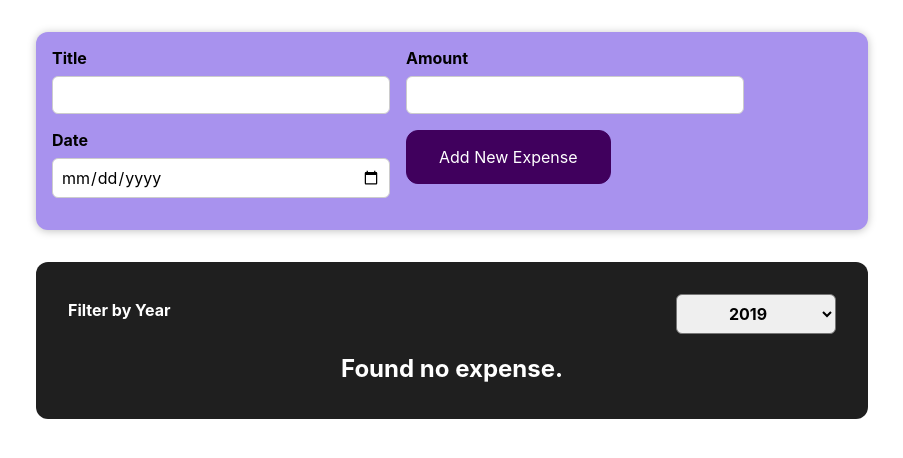
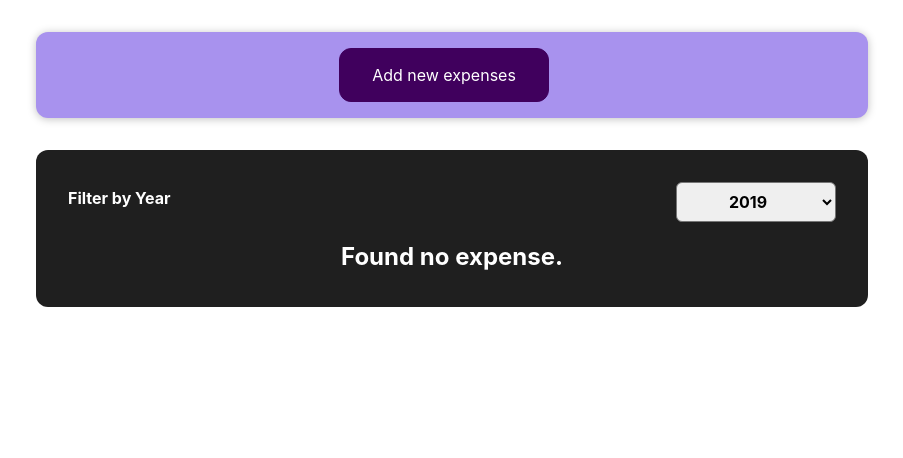
Before and after one commit to Srijanathulung/react-practise, a React (Create React App) app: page / in a window 1280 px wide. Shown: the top 458 px of the page, without its empty margins (188-1091 px from the left). Built offline with nearby package versions, Linux system fonts and the light colour scheme.

Commit message:
Added cancel button.

```diff
--- a/src/components/Expenses/NewExpense/ExpenseForm.js
+++ b/src/components/Expenses/NewExpense/ExpenseForm.js
@@ -42,6 +42,9 @@ const ExpenseForm = (props) => {
         //     enteredDate: event.target.value
         // });
     }
+    // const cancelHandler = (event) => {
+    //     event.preventDefault();
+    // }
 
     const submitHandler = (event) => {
         event.preventDefault();
@@ -92,8 +95,8 @@ const ExpenseForm = (props) => {
              </div>
 
              <div className='new-expense_actions'>
-                <button type='submit' onClick={submitHandler}>Add New Expense</button>
-                {/* <button type='submit' >Add Expense</button> */}
+                <button type='button' onClick={props.cancelHandler}>Cancel</button>
+                <button type='submit' onClick={submitHandler}>Add new Expense</button>
                 </div>
 
         </div>
--- a/src/components/Expenses/NewExpense/NewExpense.js
+++ b/src/components/Expenses/NewExpense/NewExpense.js
@@ -1,8 +1,9 @@
-import React from 'react';
+import React, {useState} from 'react';
 import ExpenseForm from './ExpenseForm';
 import './NewExpense.css';
 
 const NewExpense = (props) => {
+    const [isEditing, setIsEditing]=useState(false)
 
     const saveExpenseDataHandler = (enteredExpenseData) => {
         const expenseData = {
@@ -13,10 +14,30 @@ const NewExpense = (props) => {
         props.addExpenseData(expenseData);
 
     }
+    const startEditingHandler = () => {
+        setIsEditing (true);
+    }
+    const stopEditingHandler = () => {
+        setIsEditing( false);
+    }
 
 
-    return <div className='new-expense'>
-        <ExpenseForm saveExpenseData={saveExpenseDataHandler }/>
-    </div>
+
+    return (
+        <div className='new-expense'>
+            {!isEditing && (
+                <button onClick={startEditingHandler}>Add new expenses</button>
+            )}
+            {isEditing && (
+                 <ExpenseForm
+                 saveExpenseData={saveExpenseDataHandler}
+                 cancelHandler={stopEditingHandler}
+             />
+            )
+
+            }
+
+        </div>
+    )
 }
 export default NewExpense;
```
